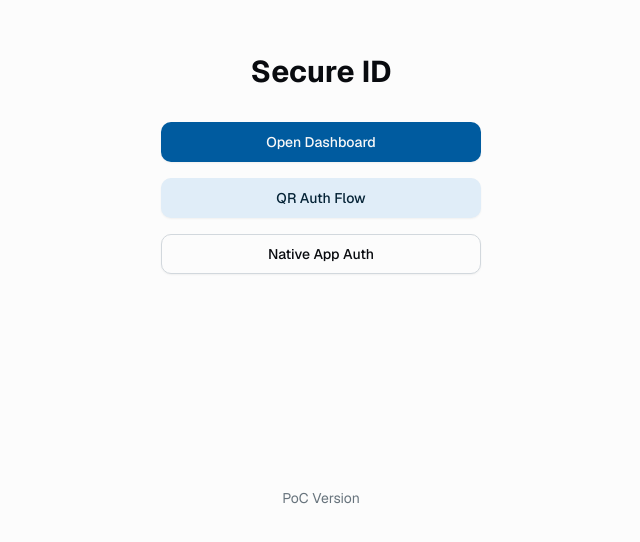
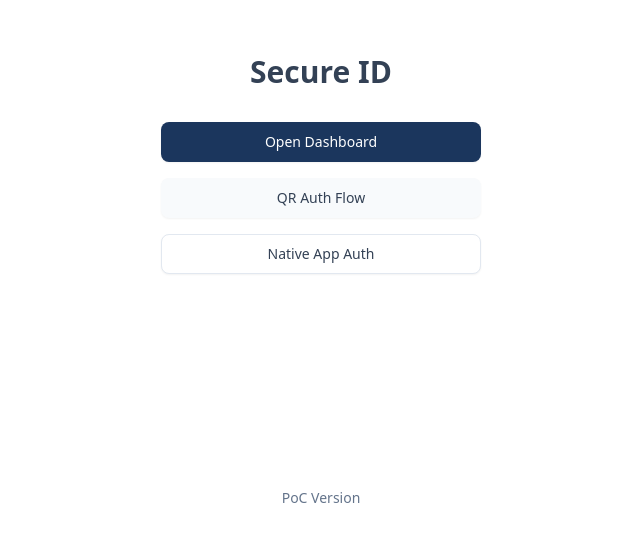
Before and after one commit to ExTBH/secure-id, a Next.js app: page / in a window 1280 px wide. Shown: the part 212-754 px from the top of the page, without its empty margins (319-959 px from the left). Built offline with nearby package versions, Linux system fonts and the light colour scheme.

Commit message:
refactor: update color variables and remove unused styles for improved theming

```diff
--- a/app/globals.css
+++ b/app/globals.css
@@ -25,11 +25,6 @@
   --color-input: var(--input);
   --color-border: var(--border);
   --color-destructive: var(--destructive);
-  --color-destructive-foreground: var(--destructive-foreground);
-  --color-success: var(--success);
-  --color-success-foreground: var(--success-foreground);
-  --color-warning: var(--warning);
-  --color-warning-foreground: var(--warning-foreground);
   --color-accent-foreground: var(--accent-foreground);
   --color-accent: var(--accent);
   --color-muted-foreground: var(--muted-foreground);
@@ -49,143 +44,164 @@
 }
 
 :root {
-  --radius: 0.75rem;
+  --radius: 0.625rem;
+  /* Base colors */
+  --background: #FFFFFF;
+  /* White */
+  --foreground: #334155;
+  /* Charcoal */
+  --card: #FFFFFF;
+  /* White */
+  --card-foreground: #334155;
+  /* Charcoal */
+  --popover: #FFFFFF;
+  /* White */
+  --popover-foreground: #334155;
+  /* Charcoal */
 
-  /* Base colors - Clean white/light gray */
-  --background: oklch(0.99 0 0);
-  --foreground: oklch(0.15 0.01 270);
+  /* Primary - Berkeley Blue */
+  --primary: #1B365D;
+  /* Berkeley Blue */
+  --primary-foreground: #FFFFFF;
+  /* White */
 
-  /* Card styling - Subtle blue-gray tint */
-  --card: oklch(0.98 0.005 240);
-  --card-foreground: oklch(0.15 0.01 270);
+  /* Secondary - Light variations */
+  --secondary: #F8FAFC;
+  /* Seasalt */
+  --secondary-foreground: #334155;
+  /* Charcoal */
 
-  /* Popover styling */
-  --popover: oklch(0.98 0.005 240);
-  --popover-foreground: oklch(0.15 0.01 270);
+  /* Muted - Slate grays */
+  --muted: #F8FAFC;
+  /* Seasalt */
+  --muted-foreground: #64748B;
+  /* Slate gray */
 
-  /* Primary - Banking blue */
-  --primary: oklch(0.45 0.15 240);
-  --primary-foreground: oklch(0.98 0 0);
+  /* Accent - Orange */
+  --accent: #D97706;
+  /* Ochre */
+  --accent-foreground: #FFFFFF;
+  /* White */
 
-  /* Secondary - Light blue-gray */
-  --secondary: oklch(0.94 0.02 240);
-  --secondary-foreground: oklch(0.25 0.05 240);
+  /* UI elements */
+  --destructive: #dc2626;
+  /* Red for errors */
+  --border: #e2e8f0;
+  /* Light border */
+  --input: #f1f5f9;
+  /* Input background */
+  --ring: #1B365D;
+  /* Berkeley Blue for focus rings */
 
-  /* Muted - Subtle background */
-  --muted: oklch(0.96 0.01 240);
-  --muted-foreground: oklch(0.55 0.02 240);
+  /* Charts using your palette */
+  --chart-1: #1B365D;
+  /* Berkeley Blue */
+  --chart-2: #D97706;
+  /* Ochre */
+  --chart-3: #64748B;
+  /* Slate gray */
+  --chart-4: #334155;
+  /* Charcoal */
+  --chart-5: #F8FAFC;
+  /* Seasalt */
 
-  /* Accent - Teal accent */
-  --accent: oklch(0.92 0.03 180);
-  --accent-foreground: oklch(0.2 0.08 180);
-
-  /* Success - Banking green */
-  --success: oklch(0.55 0.15 140);
-  --success-foreground: oklch(0.98 0 0);
-
-  /* Warning - Banking orange */
-  --warning: oklch(0.65 0.18 70);
-  --warning-foreground: oklch(0.98 0 0);
-
-  /* Destructive - Banking red */
-  --destructive: oklch(0.55 0.22 25);
-  --destructive-foreground: oklch(0.98 0 0);
-
-  /* Borders and inputs */
-  --border: oklch(0.88 0.01 240);
-  --input: oklch(0.88 0.01 240);
-  --ring: oklch(0.45 0.15 240);
-
-  /* Chart colors - Banking palette */
-  --chart-1: oklch(0.45 0.15 240);
-  /* Primary blue */
-  --chart-2: oklch(0.55 0.15 140);
-  /* Success green */
-  --chart-3: oklch(0.65 0.18 70);
-  /* Warning orange */
-  --chart-4: oklch(0.5 0.12 180);
-  /* Teal */
-  --chart-5: oklch(0.35 0.1 240);
-  /* Dark blue */
-
-  /* Sidebar - Professional blue theme */
-  --sidebar: oklch(0.97 0.005 240);
-  --sidebar-foreground: oklch(0.2 0.05 240);
-  --sidebar-primary: oklch(0.45 0.15 240);
-  --sidebar-primary-foreground: oklch(0.98 0 0);
-  --sidebar-accent: oklch(0.92 0.03 180);
-  --sidebar-accent-foreground: oklch(0.2 0.08 180);
-  --sidebar-border: oklch(0.85 0.02 240);
-  --sidebar-ring: oklch(0.45 0.15 240);
+  /* Sidebar */
+  --sidebar: #F8FAFC;
+  /* Seasalt */
+  --sidebar-foreground: #334155;
+  /* Charcoal */
+  --sidebar-primary: #1B365D;
+  /* Berkeley Blue */
+  --sidebar-primary-foreground: #FFFFFF;
+  /* White */
+  --sidebar-accent: #D97706;
+  /* Ochre */
+  --sidebar-accent-foreground: #FFFFFF;
+  /* White */
+  --sidebar-border: #e2e8f0;
+  /* Light border */
+  --sidebar-ring: #1B365D;
+  /* Berkeley Blue */
 }
 
 .dark {
-  /* Dark background - Deep navy */
-  --background: oklch(0.12 0.02 240);
-  --foreground: oklch(0.95 0.01 240);
+  /* Dark mode adjustments */
+  --background: #1B365D;
+  /* Berkeley Blue as dark bg */
+  --foreground: #F8FAFC;
+  /* Seasalt */
+  --card: #334155;
+  /* Charcoal */
+  --card-foreground: #F8FAFC;
+  /* Seasalt */
+  --popover: #334155;
+  /* Charcoal */
+  --popover-foreground: #F8FAFC;
+  /* Seasalt */
 
-  /* Dark cards - Slightly lighter navy */
-  --card: oklch(0.16 0.02 240);
-  --card-foreground: oklch(0.95 0.01 240);
+  /* Primary inverted for dark mode */
+  --primary: #F8FAFC;
+  /* Seasalt */
+  --primary-foreground: #1B365D;
+  /* Berkeley Blue */
 
-  /* Dark popover */
-  --popover: oklch(0.16 0.02 240);
-  --popover-foreground: oklch(0.95 0.01 240);
+  /* Secondary */
+  --secondary: #64748B;
+  /* Slate gray */
+  --secondary-foreground: #F8FAFC;
+  /* Seasalt */
 
-  /* Primary - Bright banking blue */
-  --primary: oklch(0.65 0.2 240);
-  --primary-foreground: oklch(0.12 0.02 240);
+  /* Muted */
+  --muted: #64748B;
+  /* Slate gray */
+  --muted-foreground: #F8FAFC;
+  /* Seasalt */
 
-  /* Secondary - Dark blue-gray */
-  --secondary: oklch(0.22 0.03 240);
-  --secondary-foreground: oklch(0.9 0.01 240);
+  /* Accent remains orange but adjusted */
+  --accent: #D97706;
+  /* Ochre */
+  --accent-foreground: #FFFFFF;
+  /* White */
 
-  /* Muted - Darker blue-gray */
-  --muted: oklch(0.2 0.03 240);
-  --muted-foreground: oklch(0.7 0.02 240);
+  /* UI elements for dark */
+  --destructive: #ef4444;
+  /* Lighter red for dark mode */
+  --border: rgba(248, 250, 252, 0.1);
+  /* Subtle border */
+  --input: rgba(248, 250, 252, 0.05);
+  /* Subtle input bg */
+  --ring: #D97706;
+  /* Orange for focus in dark */
 
-  /* Accent - Bright teal */
-  --accent: oklch(0.25 0.05 180);
-  --accent-foreground: oklch(0.85 0.08 180);
+  /* Charts in dark mode */
+  --chart-1: #F8FAFC;
+  /* Seasalt */
+  --chart-2: #D97706;
+  /* Ochre */
+  --chart-3: #64748B;
+  /* Slate gray */
+  --chart-4: #334155;
+  /* Charcoal */
+  --chart-5: #1B365D;
+  /* Berkeley Blue */
 
-  /* Success - Bright green */
-  --success: oklch(0.65 0.18 140);
-  --success-foreground: oklch(0.12 0.02 240);
-
-  /* Warning - Bright orange */
-  --warning: oklch(0.75 0.2 70);
-  --warning-foreground: oklch(0.12 0.02 240);
-
-  /* Destructive - Bright red */
-  --destructive: oklch(0.65 0.25 25);
-  --destructive-foreground: oklch(0.95 0.01 240);
-
-  /* Dark borders and inputs */
-  --border: oklch(0.3 0.03 240);
-  --input: oklch(0.25 0.03 240);
-  --ring: oklch(0.65 0.2 240);
-
-  /* Dark chart colors */
-  --chart-1: oklch(0.65 0.2 240);
-  /* Bright blue */
-  --chart-2: oklch(0.65 0.18 140);
-  /* Bright green */
-  --chart-3: oklch(0.75 0.2 70);
-  /* Bright orange */
-  --chart-4: oklch(0.6 0.15 180);
-  /* Bright teal */
-  --chart-5: oklch(0.8 0.15 240);
-  /* Light blue */
-
-  /* Dark sidebar */
-  --sidebar: oklch(0.14 0.02 240);
-  --sidebar-foreground: oklch(0.9 0.01 240);
-  --sidebar-primary: oklch(0.65 0.2 240);
-  --sidebar-primary-foreground: oklch(0.12 0.02 240);
-  --sidebar-accent: oklch(0.25 0.05 180);
-  --sidebar-accent-foreground: oklch(0.85 0.08 180);
-  --sidebar-border: oklch(0.3 0.03 240);
-  --sidebar-ring: oklch(0.65 0.2 240);
+  /* Sidebar dark */
+  --sidebar: #334155;
+  /* Charcoal */
+  --sidebar-foreground: #F8FAFC;
+  /* Seasalt */
+  --sidebar-primary: #D97706;
+  /* Ochre as accent */
+  --sidebar-primary-foreground: #FFFFFF;
+  /* White */
+  --sidebar-accent: #64748B;
+  /* Slate gray */
+  --sidebar-accent-foreground: #F8FAFC;
+  /* Seasalt */
+  --sidebar-border: rgba(248, 250, 252, 0.1);
+  /* Subtle border */
+  --sidebar-ring: #D97706;
+  /* Orange */
 }
 
 @layer base {
@@ -194,33 +210,6 @@
   }
 
   body {
-    @apply bg-background text-foreground font-sans;
-  }
-
-  /* Banking-specific utility classes */
-  .bg-success {
-    background-color: hsl(var(--success));
-    color: hsl(var(--success-foreground));
-  }
-
-  .bg-warning {
-    background-color: hsl(var(--warning));
-    color: hsl(var(--warning-foreground));
-  }
-
-  .text-success {
-    color: hsl(var(--success));
-  }
-
-  .text-warning {
-    color: hsl(var(--warning));
-  }
-
-  .border-success {
-    border-color: hsl(var(--success));
-  }
-
-  .border-warning {
-    border-color: hsl(var(--warning));
+    @apply bg-background text-foreground;
   }
 }
```
